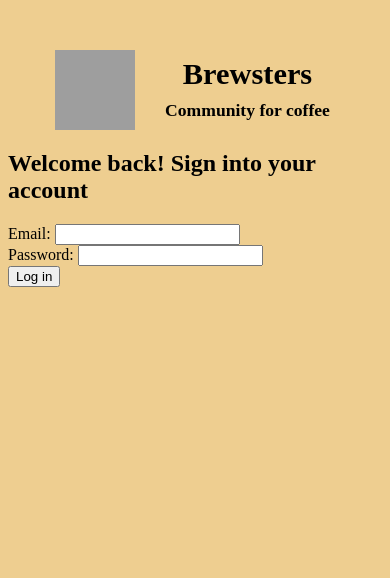
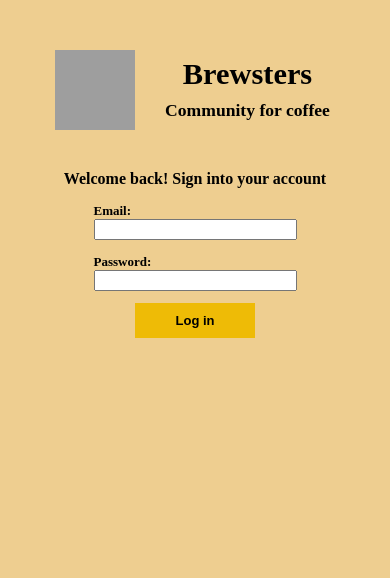
Before and after one commit to immanueligwe151/brewsters, a Django app: page /login/ in a window 390 px wide. Shown: the top 578 px of the page. Run offline with Django 4.2, Linux system fonts and the light colour scheme; grey boxes are pictures that could not be loaded.

Commit message:
added styles to auth functions

```diff
--- a/brewsters_app/static/brewsters_app/css/styles.css
+++ b/brewsters_app/static/brewsters_app/css/styles.css
@@ -1,8 +1,20 @@
+/* general styles, to be applied across the board unless specified otherwise */
 body {
     background-color: #EECE90;
 }
 
-/*elements in welcome.html*/
+button { /* to apply to all buttons unless specified otherwise */
+    cursor: pointer;
+    background-color: #EEBB06;
+    border: none;
+}
+
+button:hover { /* to apply to all buttons unless specified otherwise */
+    background-color: #A78F38;
+}
+
+
+/* elements in welcome.html */
 .welcome-section {
     margin-top : 50px;
     display: flex;
@@ -48,17 +60,53 @@ body {
     width: 150px;
     height: fit-content;
     padding: 15px;
-    background-color: #EEBB06;
-    border: none;
     font-size: larger;
     font-weight: 800;
-    cursor: pointer;
 }
 
-.welcome-btn-container button:hover {
-    background-color: #A78F38;
+
+
+/* styles for signup.html and login.html (same format used hence used html classes) */
+.auth-div {
+    margin-top: 40px;
+    text-align: center;
 }
 
+.auth-div h2 {
+    font-size: x-large;
+}
+
+.auth-form {
+    display: flex;
+    flex-wrap: wrap;
+    flex-direction: column;
+    align-items: center;
+}
+
+.form-group {
+    margin-bottom: 18px;
+    text-align: left;
+    width: fit-content;
+}
+
+.form-group label {
+    font-size: large;
+    font-weight: 800;
+}
+
+.form-group input {
+    width: 30vw;
+    font-size: medium;
+}
+
+.submit-btn {
+    width: 150px;
+    height: fit-content;
+    padding: 10px;
+    background-color: #EEBB06;
+    font-size: medium;
+    font-weight: 600;
+}
 
 
 
@@ -148,6 +196,9 @@ body {
 }
 
 
+
+
+/* to aid responsive design on smaller devices */
 @media (max-width: 768px) {
     .big-logo {
         width: 80px;
@@ -177,4 +228,32 @@ body {
         font-size:medium;
         font-weight: 600;
     }
+
+
+
+
+    .auth-div h2 {
+        font-size: medium;
+    }
+
+    .form-group {
+        margin-bottom: 12px;
+    }
+
+    .form-group label {
+        font-size: small;
+        font-weight: 600;
+    }
+
+    .form-group input {
+        width: 50vw;
+        font-size: smaller;
+    }
+
+    .submit-btn {
+        width: 120px;
+        padding: 10px;
+        font-size: small;
+        font-weight: 600;
+    }
 }
--- a/brewsters_app/templates/brewsters_app/login.html
+++ b/brewsters_app/templates/brewsters_app/login.html
@@ -17,18 +17,18 @@
             <h4>Community for coffee</h4>
         </div>
     </section>
-    <section class="">
-        <div class="">
+    <section>
+        <div class="auth-div">
             <h2>Welcome back! Sign into your account</h2>
-            <form method="post">
+            <form method="post" class="auth-form">
                 {% csrf_token %}
-                <div class="form-group"></div>
-                    <label for="email">Email:</label>
+                <div class="form-group">
+                    <label for="email">Email:</label><br>
                     <input type="email" id="email" name="email" required>
                 </div>
 
                 <div class="form-group">
-                    <label for="password">Password:</label>
+                    <label for="password">Password:</label><br>
                     <input type="password" id="password" name="password" required>
                 </div>
 
```
Also changed, not shown: brewsters_app/templates/brewsters_app/signup.html (+8 -8 lines).
